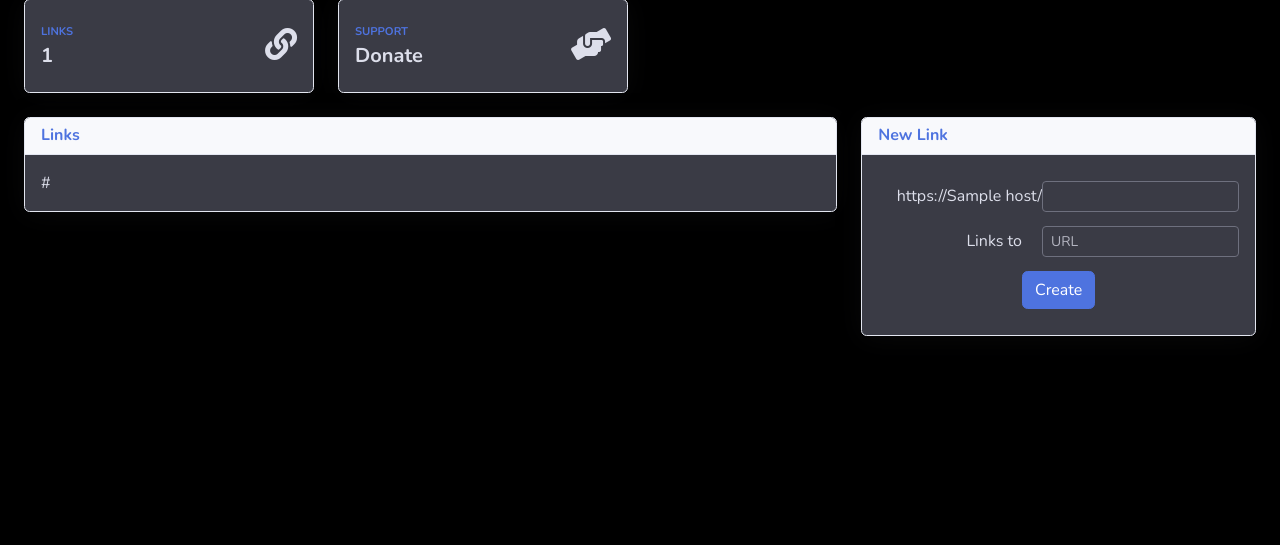
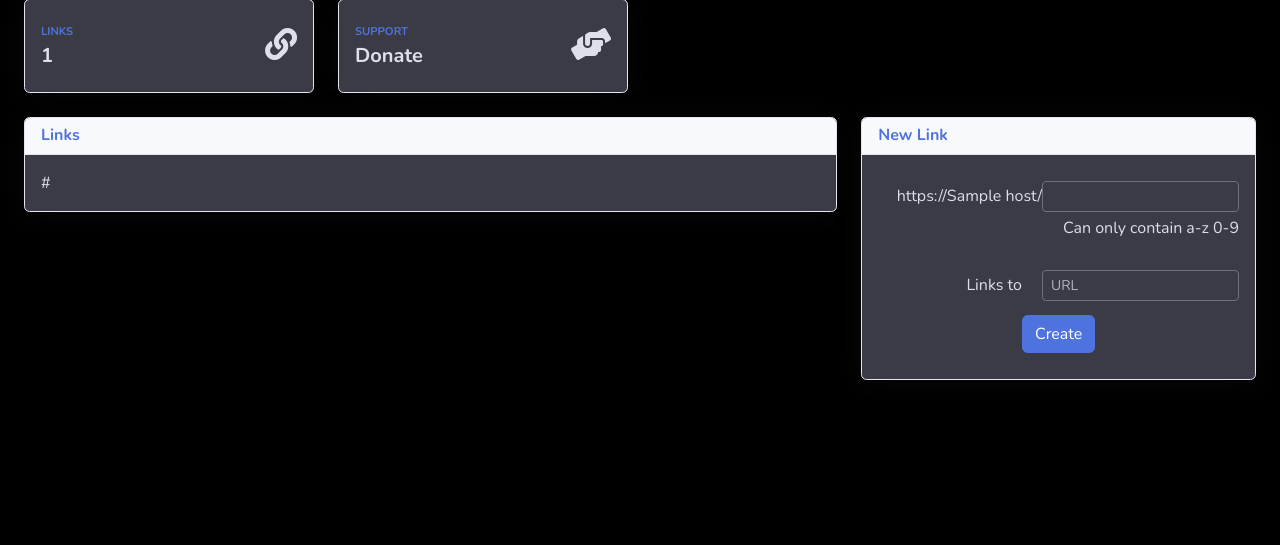
Before and after one commit to Nathanwoodburn/linkr, a Flask app: template templates/dash.html in a window 1280 px wide. Shown: the part 153-698 px from the top of the page. Run offline with Flask 3, Linux system fonts and the light colour scheme; the template is opened without the code that fills it: most values are stand-ins (such as "Sample title", 1, 10 or a date in 2020); grey boxes marked "Sample" are stand-in pictures; data that the repository does not hold is empty; parts of the project's set-up code (start-up, migrations or seed data) failed here and were passed over; some libraries are stand-ins or nearby versions.

Commit message:
feat: Add umami and input validation

```diff
--- a/templates/404.html
+++ b/templates/404.html
@@ -32,6 +32,7 @@
   })();
 </script>
 <!-- End Matomo Code -->
+<script async src="https://umami.woodburn.au/script.js" data-website-id="45d91688-692c-40de-be01-6779034dcdd8"></script>
 </head>
 
 <body id="page-top" style="background: rgb(0,0,0);">
--- a/templates/dash.html
+++ b/templates/dash.html
@@ -32,6 +32,7 @@
   })();
 </script>
 <!-- End Matomo Code -->
+<script async src="https://umami.woodburn.au/script.js" data-website-id="45d91688-692c-40de-be01-6779034dcdd8"></script>
 </head>
 
 <body id="page-top" style="background: rgb(0,0,0);">
@@ -111,8 +112,8 @@
                                 </div>
                                 <div class="card-body">
                                     <form class="text-center" method="post">
-                                        <div class="text-end"><label class="form-label" style="display: inline-block;">https://{{host}}/</label><input class="form-control form-control-sm" type="text" style="margin-top: 10px;display: inline-block;width: auto;" name="link" required=""></div>
-                                        <div class="text-end"><label class="form-label" style="display: inline-block;margin-right: 20px;">Links to</label><input class="form-control form-control-sm" type="text" style="margin-top: 10px;display: inline-block;width: auto;" placeholder="URL" name="url" required=""></div><input class="btn btn-primary" type="submit" style="margin: 10px;" value="Create">
+                                        <div class="text-end"><label class="form-label" style="display: inline-block;">https://{{host}}/</label><input class="form-control form-control-sm" type="text" style="margin-top: 10px;display: inline-block;width: auto;" name="link" required="" pattern="^[a-zA-Z0-9]+$"><span style="display: block;">Can only contain a-z 0-9</span></div>
+                                        <div class="text-end" style="margin-top: 20px;"><label class="form-label" style="display: inline-block;margin-right: 20px;">Links to</label><input class="form-control form-control-sm" type="text" style="margin-top: 10px;display: inline-block;width: auto;" placeholder="URL" name="url" required=""></div><input class="btn btn-primary" type="submit" style="margin: 10px;" value="Create">
                                     </form>
                                 </div>
                             </div>
--- a/templates/index.html
+++ b/templates/index.html
@@ -40,6 +40,7 @@
   })();
 </script>
 <!-- End Matomo Code -->
+<script async src="https://umami.woodburn.au/script.js" data-website-id="45d91688-692c-40de-be01-6779034dcdd8"></script>
 </head>
 
 <body id="page-top" style="background: rgb(0,0,0);"><script src="https://code.jquery.com/jquery-3.6.4.min.js"></script>
```
